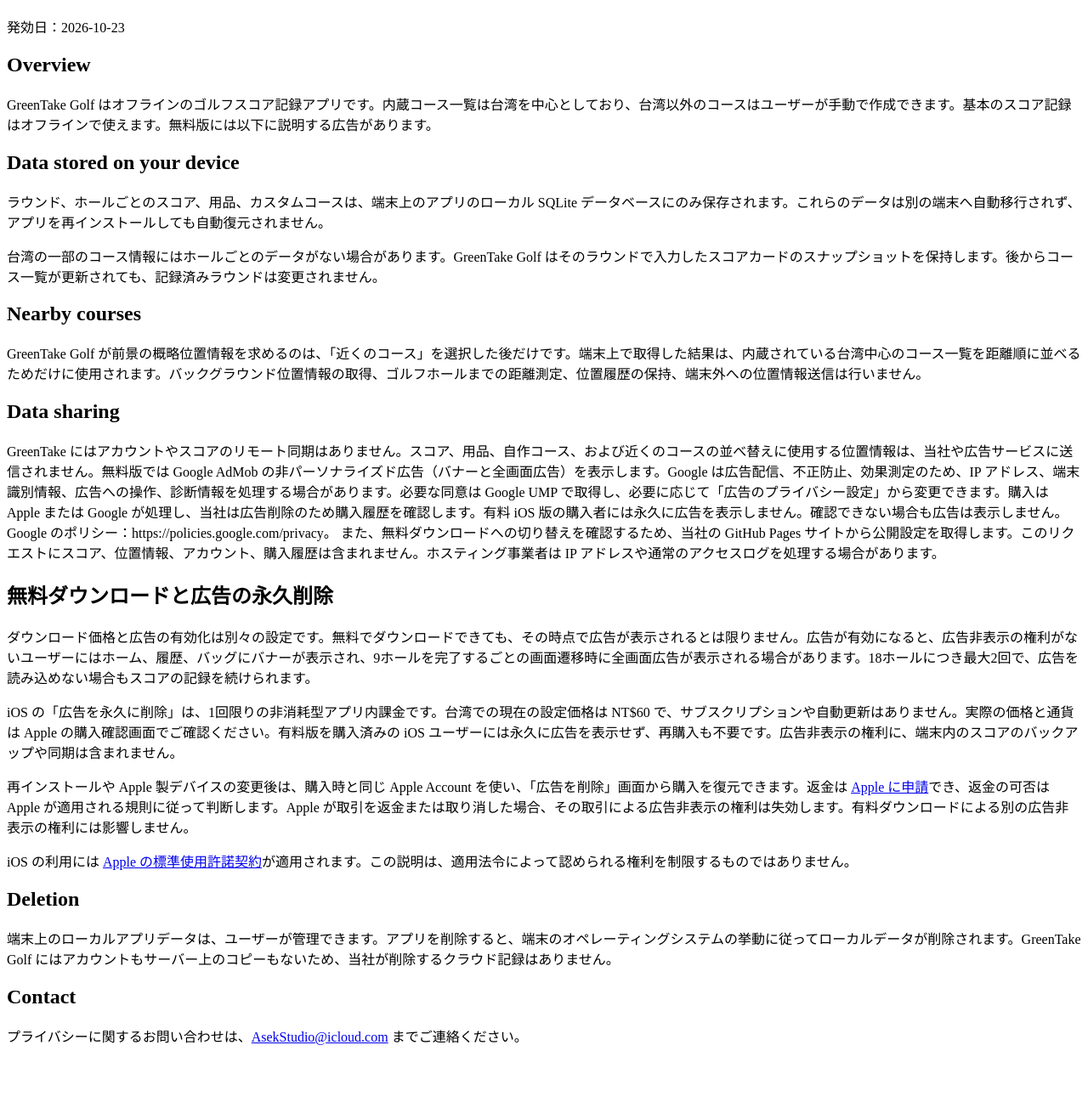
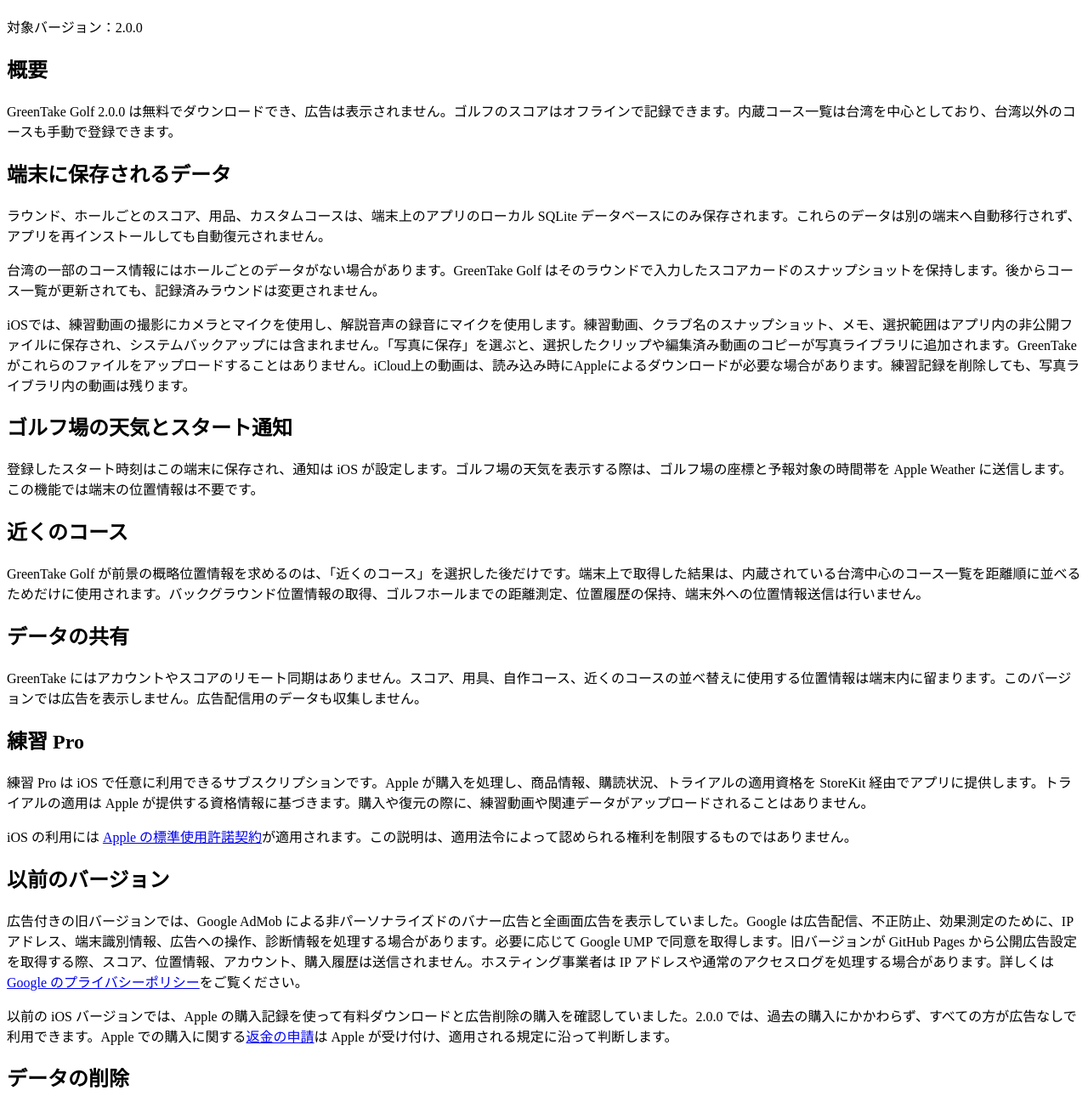
Before and after one commit to Asek-Studio/asek-studio.github.io, a plain HTML site: page GreenTake/privacy/ja.html in a window 1280 px wide. Shown: the part 70-1360 px from the top of the page at 85% size. Before the commit the page ends 1317 px from the top, so only its background shows below. Drawn offline with Linux system fonts and the light colour scheme.

Commit message:
Publish GreenTake 2.0.0 privacy policies

```diff
--- a/GreenTake/privacy/ja.html
+++ b/GreenTake/privacy/ja.html
@@ -8,31 +8,40 @@
 <body>
   <div>
     <h1>GreenTake Golf プライバシーポリシー</h1>
-    <p>発効日：2026-10-23</p>
+    <p>対象バージョン：2.0.0</p>
 
-    <h2>Overview</h2>
-    <p>GreenTake Golf はオフラインのゴルフスコア記録アプリです。内蔵コース一覧は台湾を中心としており、台湾以外のコースはユーザーが手動で作成できます。基本のスコア記録はオフラインで使えます。無料版には以下に説明する広告があります。</p>
+    <h2>概要</h2>
+    <p>GreenTake Golf 2.0.0 は無料でダウンロードでき、広告は表示されません。ゴルフのスコアはオフラインで記録できます。内蔵コース一覧は台湾を中心としており、台湾以外のコースも手動で登録できます。</p>
 
-    <h2>Data stored on your device</h2>
+    <h2>端末に保存されるデータ</h2>
     <p>ラウンド、ホールごとのスコア、用品、カスタムコースは、端末上のアプリのローカル SQLite データベースにのみ保存されます。これらのデータは別の端末へ自動移行されず、アプリを再インストールしても自動復元されません。</p>
     <p>台湾の一部のコース情報にはホールごとのデータがない場合があります。GreenTake Golf はそのラウンドで入力したスコアカードのスナップショットを保持します。後からコース一覧が更新されても、記録済みラウンドは変更されません。</p>
 
-    <h2>Nearby courses</h2>
+    <p>iOSでは、練習動画の撮影にカメラとマイクを使用し、解説音声の録音にマイクを使用します。練習動画、クラブ名のスナップショット、メモ、選択範囲はアプリ内の非公開ファイルに保存され、システムバックアップには含まれません。「写真に保存」を選ぶと、選択したクリップや編集済み動画のコピーが写真ライブラリに追加されます。GreenTake がこれらのファイルをアップロードすることはありません。iCloud上の動画は、読み込み時にAppleによるダウンロードが必要な場合があります。練習記録を削除しても、写真ライブラリ内の動画は残ります。</p>
+
+    <h2>ゴルフ場の天気とスタート通知</h2>
+    <p>登録したスタート時刻はこの端末に保存され、通知は iOS が設定します。ゴルフ場の天気を表示する際は、ゴルフ場の座標と予報対象の時間帯を Apple Weather に送信します。この機能では端末の位置情報は不要です。</p>
+
+    <h2>近くのコース</h2>
     <p>GreenTake Golf が前景の概略位置情報を求めるのは、「近くのコース」を選択した後だけです。端末上で取得した結果は、内蔵されている台湾中心のコース一覧を距離順に並べるためだけに使用されます。バックグラウンド位置情報の取得、ゴルフホールまでの距離測定、位置履歴の保持、端末外への位置情報送信は行いません。</p>
 
-    <h2>Data sharing</h2>
-    <p>GreenTake にはアカウントやスコアのリモート同期はありません。スコア、用品、自作コース、および近くのコースの並べ替えに使用する位置情報は、当社や広告サービスに送信されません。無料版では Google AdMob の非パーソナライズド広告（バナーと全画面広告）を表示します。Google は広告配信、不正防止、効果測定のため、IP アドレス、端末識別情報、広告への操作、診断情報を処理する場合があります。必要な同意は Google UMP で取得し、必要に応じて「広告のプライバシー設定」から変更できます。購入は Apple または Google が処理し、当社は広告削除のため購入履歴を確認します。有料 iOS 版の購入者には永久に広告を表示しません。確認できない場合も広告は表示しません。Google のポリシー：https://policies.google.com/privacy。 また、無料ダウンロードへの切り替えを確認するため、当社の GitHub Pages サイトから公開設定を取得します。このリクエストにスコア、位置情報、アカウント、購入履歴は含まれません。ホスティング事業者は IP アドレスや通常のアクセスログを処理する場合があります。</p>
+    <h2>データの共有</h2>
+    <p>GreenTake にはアカウントやスコアのリモート同期はありません。スコア、用具、自作コース、近くのコースの並べ替えに使用する位置情報は端末内に留まります。このバージョンでは広告を表示しません。広告配信用のデータも収集しません。</p>
 
-    <h2>無料ダウンロードと広告の永久削除</h2>
-    <p>ダウンロード価格と広告の有効化は別々の設定です。無料でダウンロードできても、その時点で広告が表示されるとは限りません。広告が有効になると、広告非表示の権利がないユーザーにはホーム、履歴、バッグにバナーが表示され、9ホールを完了するごとの画面遷移時に全画面広告が表示される場合があります。18ホールにつき最大2回で、広告を読み込めない場合もスコアの記録を続けられます。</p>
-    <p>iOS の「広告を永久に削除」は、1回限りの非消耗型アプリ内課金です。台湾での現在の設定価格は NT$60 で、サブスクリプションや自動更新はありません。実際の価格と通貨は Apple の購入確認画面でご確認ください。有料版を購入済みの iOS ユーザーには永久に広告を表示せず、再購入も不要です。広告非表示の権利に、端末内のスコアのバックアップや同期は含まれません。</p>
-    <p>再インストールや Apple 製デバイスの変更後は、購入時と同じ Apple Account を使い、「広告を削除」画面から購入を復元できます。返金は <a href="https://reportaproblem.apple.com/">Apple に申請</a>でき、返金の可否は Apple が適用される規則に従って判断します。Apple が取引を返金または取り消した場合、その取引による広告非表示の権利は失効します。有料ダウンロードによる別の広告非表示の権利には影響しません。</p>
+    <h2>練習 Pro</h2>
+    <p>練習 Pro は iOS で任意に利用できるサブスクリプションです。Apple が購入を処理し、商品情報、購読状況、トライアルの適用資格を StoreKit 経由でアプリに提供します。トライアルの適用は Apple が提供する資格情報に基づきます。購入や復元の際に、練習動画や関連データがアップロードされることはありません。</p>
     <p>iOS の利用には <a href="https://www.apple.com/legal/internet-services/itunes/dev/stdeula/">Apple の標準使用許諾契約</a>が適用されます。この説明は、適用法令によって認められる権利を制限するものではありません。</p>
 
-    <h2>Deletion</h2>
+    <section id="previous-versions">
+      <h2>以前のバージョン</h2>
+      <p>広告付きの旧バージョンでは、Google AdMob による非パーソナライズドのバナー広告と全画面広告を表示していました。Google は広告配信、不正防止、効果測定のために、IP アドレス、端末識別情報、広告への操作、診断情報を処理する場合があります。必要に応じて Google UMP で同意を取得します。旧バージョンが GitHub Pages から公開広告設定を取得する際、スコア、位置情報、アカウント、購入履歴は送信されません。ホスティング事業者は IP アドレスや通常のアクセスログを処理する場合があります。詳しくは <a href="https://policies.google.com/privacy">Google のプライバシーポリシー</a>をご覧ください。</p>
+      <p>以前の iOS バージョンでは、Apple の購入記録を使って有料ダウンロードと広告削除の購入を確認していました。2.0.0 では、過去の購入にかかわらず、すべての方が広告なしで利用できます。Apple での購入に関する<a href="https://reportaproblem.apple.com/">返金の申請</a>は Apple が受け付け、適用される規定に沿って判断します。</p>
+    </section>
+
+    <h2>データの削除</h2>
     <p>端末上のローカルアプリデータは、ユーザーが管理できます。アプリを削除すると、端末のオペレーティングシステムの挙動に従ってローカルデータが削除されます。GreenTake Golf にはアカウントもサーバー上のコピーもないため、当社が削除するクラウド記録はありません。</p>
 
-    <h2>Contact</h2>
+    <h2>お問い合わせ</h2>
     <p>プライバシーに関するお問い合わせは、<a href="mailto:AsekStudio@icloud.com">AsekStudio@icloud.com</a> までご連絡ください。</p>
   </div>
 </body>
```
Also changed, not shown: GreenTake/privacy/en.html (+16 -7 lines), GreenTake/privacy/zh-Hant.html (+22 -13 lines).
